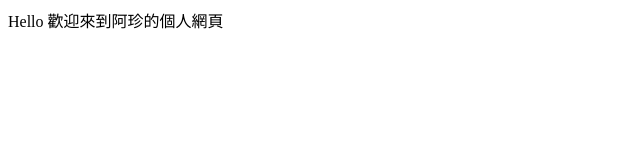
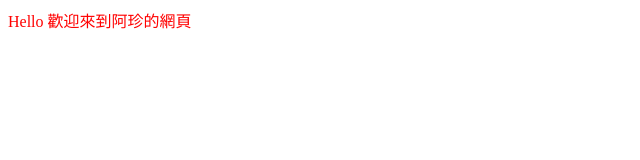
Before and after one commit to chengke2442/chengke2442.github.io, a plain HTML site: page index.html in a window 1280 px wide. Shown: the whole page, without its empty margins (0-640 px from the left). Drawn offline with Linux system fonts and the light colour scheme.

Commit message:
testing css and index.gtml

```diff
--- a/index.html
+++ b/index.html
@@ -1 +1,6 @@
-<p>Hello 歡迎來到阿珍的個人網頁</p>
+<head>
+    <link rel = "stylesheet" type="text/css" href = "resume.css">
+</head>
+<body>
+<p>Hello 歡迎來到阿珍的網頁</p>
+</body>
--- /dev/null
+++ b/resume.css
@@ -0,0 +1,3 @@
+p{
+    color:red;
+}
```
